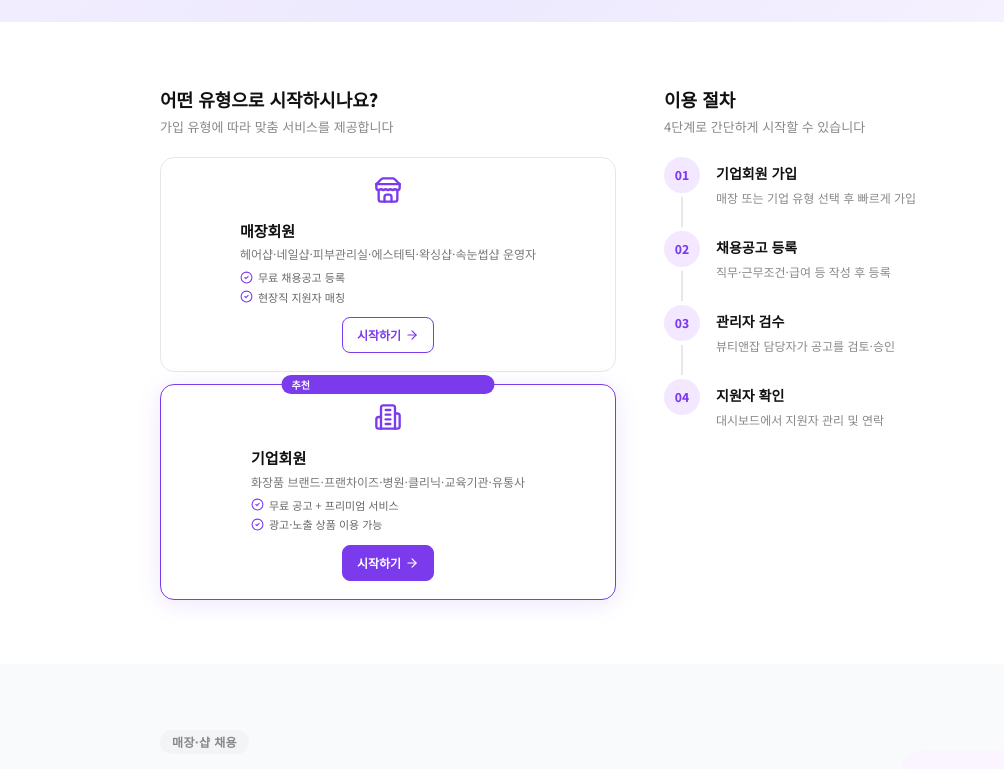
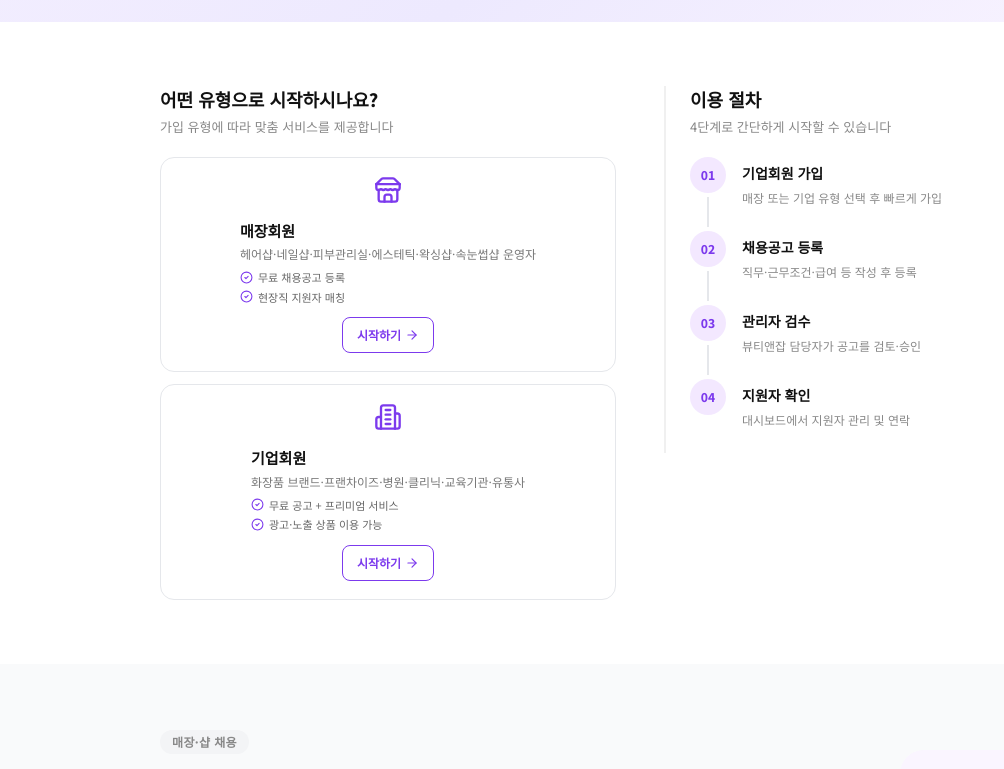
Before and after one commit to jiwone73/beauty-and-job, a Next.js app: page /company in a window 1280 px wide. Shown: the part 382-1151 px from the top of the page, without its empty margins (0-1004 px from the left). Built offline with nearby package versions, Linux system fonts and the light colour scheme; a web font is replaced by a local one.

Commit message:
fix: 회원유형 카드 동일 디자인, 추천배지 제거, 버튼 통일, 이용절차 정렬

```diff
--- a/app/company/page.tsx
+++ b/app/company/page.tsx
@@ -75,9 +75,8 @@ export default function CompanyPage() {
                 </div>
 
                 {/* 기업회원 */}
-                <div className="co-type-card featured">
-                  <span className="co-type-featured-badge">추천</span>
-                  <div className="co-type-icon"><Building2 size={28} /></div>
+                <div className="co-type-card">
+<div className="co-type-icon"><Building2 size={28} /></div>
                   <div className="co-type-body">
                     <h3 className="co-type-name">기업회원</h3>
                     <p className="co-type-desc">화장품 브랜드·프랜차이즈·병원·클리닉·교육기관·유통사</p>
@@ -86,7 +85,7 @@ export default function CompanyPage() {
                       <li><CheckCircle2 size={13} /> 광고·노출 상품 이용 가능</li>
                     </ul>
                   </div>
-                  <Link href="/company/signup?type=corp" className="co-type-btn primary">
+                  <Link href="/company/signup?type=corp" className="co-type-btn">
                     시작하기 <ArrowRight size={14} />
                   </Link>
                 </div>
```
Also changed, not shown: app/globals.css.
